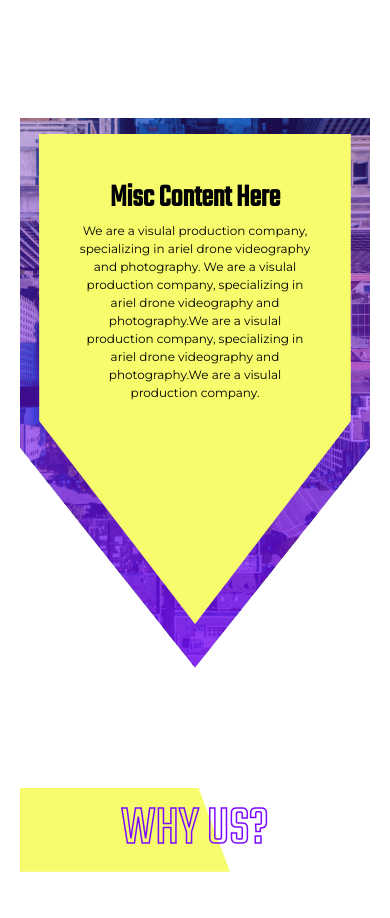
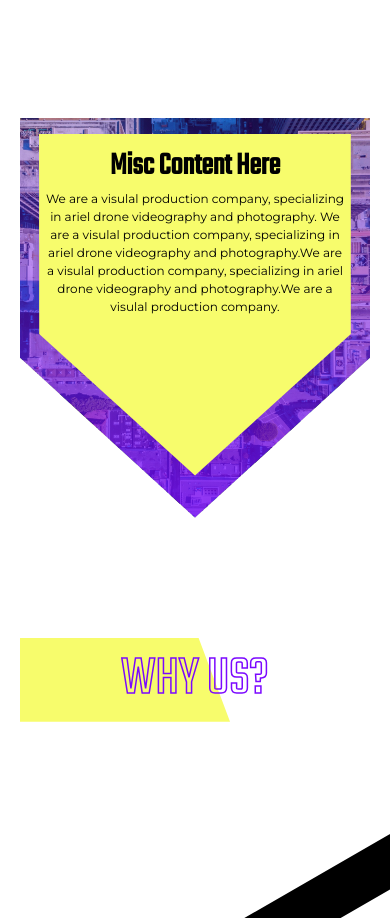
Before and after one commit to ChristianWare/templateOne, a Next.js app: page / in a window 390 px wide. Shown: the part 2498-3416 px from the top of the page. Built offline with nearby package versions, Linux system fonts and the light colour scheme.

Commit message:
Template Complete

```diff
--- a/src/comps/misc/Misc.module.css
+++ b/src/comps/misc/Misc.module.css
@@ -62,3 +62,45 @@
     display: flex;
     margin-top: 2rem;
 }
+
+@media screen and (max-width: 768px) {
+    .infoBox {
+        padding: 3rem;
+    }
+
+    .imgContainer {
+        height: 450px;
+    }
+
+    .imgContainer::after {
+        height: 450px;
+    }
+
+    .infoBox {
+        height: 395px;
+    }
+}
+
+@media screen and (max-width: 568px) {
+    .infoBox {
+        padding: 2rem;
+    }
+
+    .imgContainer {
+        height: 400px;
+    }
+
+    .imgContainer::after {
+        height: 400px;
+    }
+
+    .infoBox {
+        height: 345px;
+    }
+}
+
+@media screen and (max-width: 480px) {
+    .infoBox {
+        padding: 1rem;
+    }
+}
--- a/src/comps/utils/photoGroup/PhotoGroup.module.css
+++ b/src/comps/utils/photoGroup/PhotoGroup.module.css
@@ -1,6 +1,6 @@
 .gallery {
     padding: 5rem 0;
-    max-width: 1100px;
+    /* max-width: 1100px; */
     margin: 0 auto;
     display: grid;
     grid-gap: 1rem;
@@ -12,7 +12,7 @@
 .imgContainer {
     position: relative;
     height: 100%;
-    border: 2px solid var(--accent1)
+    border: 2px solid var(--accent5)
 }
 
 .vStretch {
```
